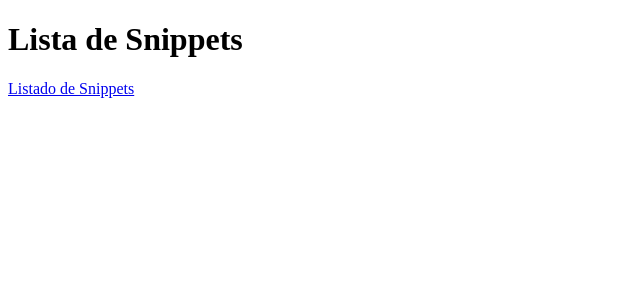
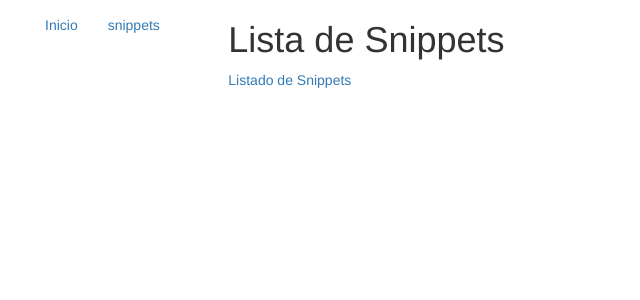
Before and after one commit to franpandol/curso-django-snippets, a Django app: page /snippets/ in a window 1280 px wide. Shown: the top 300 px of the page, without its empty margins (0-640 px from the left). Run offline with Django 3.2, Linux system fonts and the light colour scheme; some libraries are stand-ins or nearby versions.

Commit message:
Agregado bootstrap3, mejorado el diseño de templates

```diff
--- a/snippets/templates/snippets/snippets_form.html
+++ b/snippets/templates/snippets/snippets_form.html
@@ -7,7 +7,7 @@
 
     <div class='well well-lg'>
         <div class='row'>
-            <div class='col-md-7'>
+            <div class='col-md-10'>
                     {% csrf_token %}
                     {% crispy form %}
             </div>
--- a/templates/base.html
+++ b/templates/base.html
@@ -1,37 +1,24 @@
 <!DOCTYPE html>
 <html>
 	<head>
-    <title>
-    {% block titulo %}
+		<!-- Latest compiled and minified CSS -->
+		<link rel="stylesheet" href="https://maxcdn.bootstrapcdn.com/bootstrap/3.3.7/css/bootstrap.min.css" integrity="sha384-BVYiiSIFeK1dGmJRAkycuHAHRg32OmUcww7on3RYdg4Va+PmSTsz/K68vbdEjh4u" crossorigin="anonymous">
 
-
-
-            {% endblock titulo %}
-    </title>
-
+		<title>{% block titulo %}{% endblock titulo %}</title>
 		{% block extra_header %}{% endblock %}
 	</head>
-
-
 	<body>
-<h1>
-{% block title %}
-
-{% endblock title %}</h1>
-
-<div class="container">
-{% block sidebar %}
-
-{% endblock sidebar %}
+		<div class="col-md-2">
+			{% include 'nav-left.html' %}
 		</div>
+		<div class="col-md-10">
 			{% block content %}
-
 			{% endblock content %}
+		</div>
 
 		{% block javascript %}
 		{% endblock %}
-
-{% block footer %}
-{% endblock %}
+		<!-- Latest compiled and minified JavaScript -->
+		<script src="https://maxcdn.bootstrapcdn.com/bootstrap/3.3.7/js/bootstrap.min.js" integrity="sha384-Tc5IQib027qvyjSMfHjOMaLkfuWVxZxUPnCJA7l2mCWNIpG9mGCD8wGNIcPD7Txa" crossorigin="anonymous"></script>
 	</body>
 </html>
--- /dev/null
+++ b/templates/nav-left.html
@@ -0,0 +1,12 @@
+{% load staticfiles %}
+
+<div class="collapse navbar-collapse navbar-ex1-collapse">
+    <ul class="nav navbar-nav side-nav">
+        <li>
+            <a href="{% url 'snippets:index' %}">Inicio</a>
+        </li>
+            <li>
+                <a href="{% url 'snippets:list' %}">snippets</a>
+            </li>
+    </ul>
+</div>
```
Lines whose indentation alone changed are shown as unchanged.
